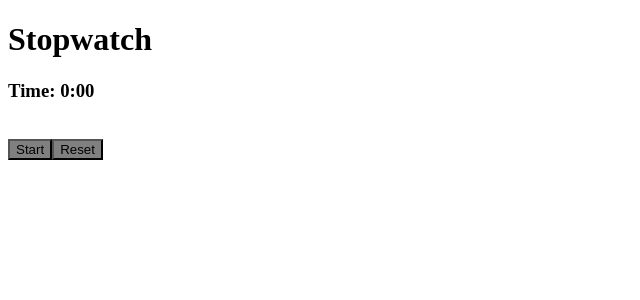
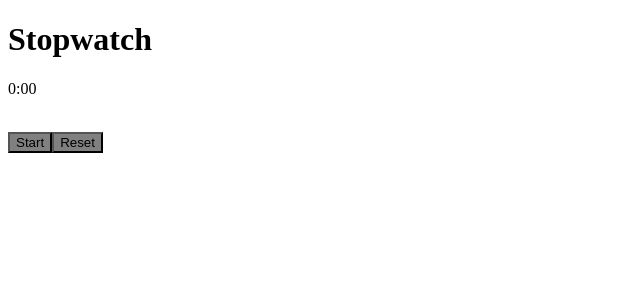
Before and after one commit to avinroy001/Buildout-XStopwatch, a React (Vite) app in the folder xstopwatch/: page / in a window 1280 px wide. Shown: the top 300 px of the page, without its empty margins (0-640 px from the left). Built offline with nearby package versions, Linux system fonts and the light colour scheme.

Commit message:
change way

```diff
--- a/xstopwatch/src/App.jsx
+++ b/xstopwatch/src/App.jsx
@@ -4,51 +4,42 @@ import './App.css'
 
 function App() {
   const [sec, setSec] = useState(0);
-  const [min,setMin]=useState(0);
   const [start,setStart]=useState(false);
-  // const [reset,setReset]=useState(false);
-  // const [stop,setStop]=useState(true);
-  // const [buttonText,setButtonText]=useState('Start')
+  const startStop=()=>{
+      setStart(!start);
+  }
 
-  const startStop=()=>{
-    if(start==true){
-      setStart(false);
-    }else{
-      setStart(true);
-    }
-  }
-  // console.log(start)
-  // var timer;
   useEffect(()=>{
-    var timer;
-    if(start==true){
+    let timer;
+    if(start){
     timer=setInterval(()=>{
-      setSec(sec+1);
-
-      if(sec==59){
-        setMin(min+1);
-        setSec(0);
-      }
+      setSec(p=>p+1);
     },1000)
     }else{
-      ()=>clearInterval(timer);
+      clearInterval(timer);
     }
     return ()=>clearInterval(timer);
-  },[min, sec, start])
+  },[start])
 
   const resett=()=>{
     setStart(false);
     setSec(0);
-    setMin(0);
   }
+
+  const formatTime=(time)=>{
+      const minutes=Math.floor(time/60);
+      const seconds=Math.floor(time%60);
+
+      return `${minutes}:${seconds<10?'0':''}${seconds}`;
+  };
 
   return (
     <>
       <h1>Stopwatch</h1>
-      <h3>Time: {min}:{sec<10?"0"+sec : sec}</h3>
+      <p>{formatTime(sec)}</p>
       <br/>
-      <button onClick={()=>{startStop()}}>{start ? "Stop" : "Start"}</button>
-      <button onClick={()=>{resett()}}>Reset</button>
+      <button onClick={startStop}>{start ? "Stop" : "Start"}</button>
+      <button onClick={resett}>Reset</button>
     </>
   )
 }
```
